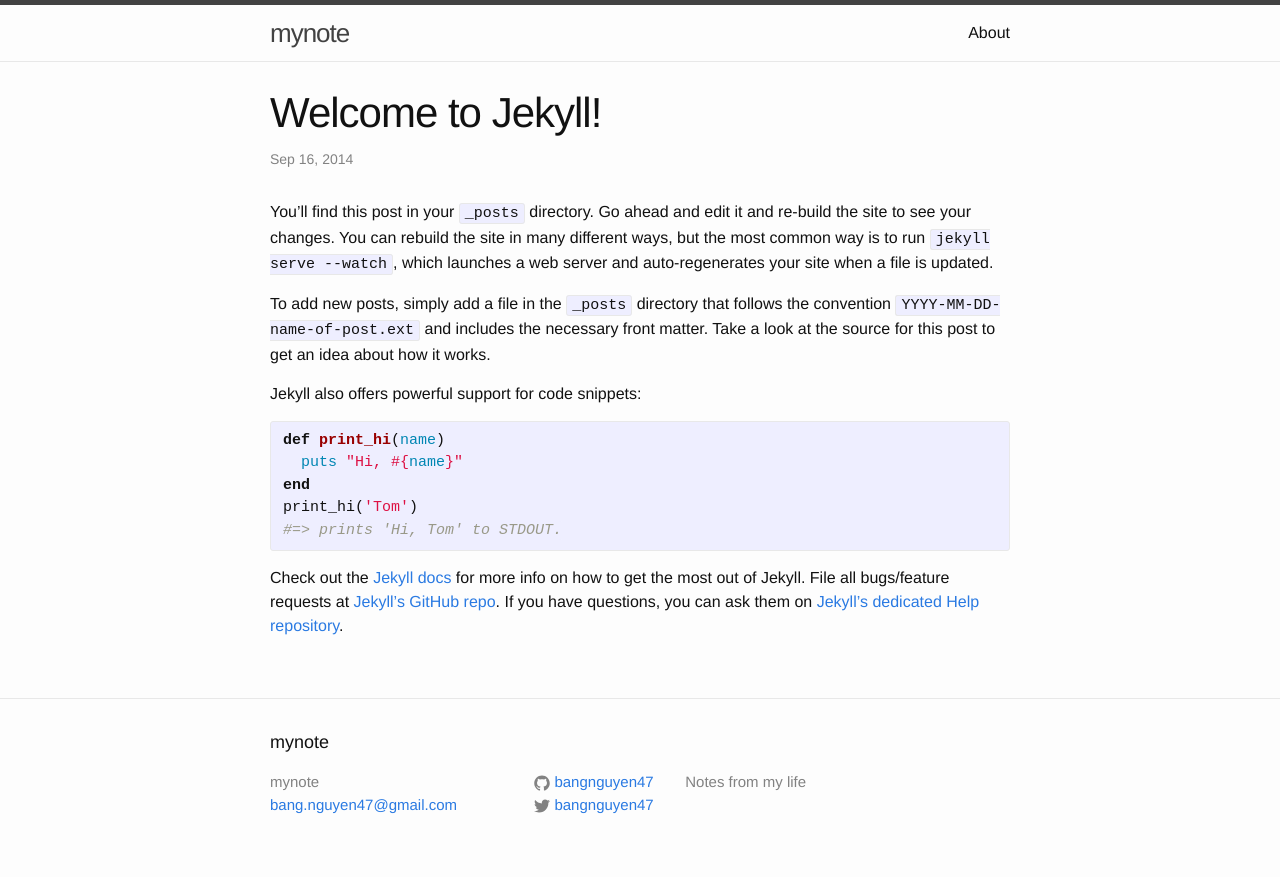
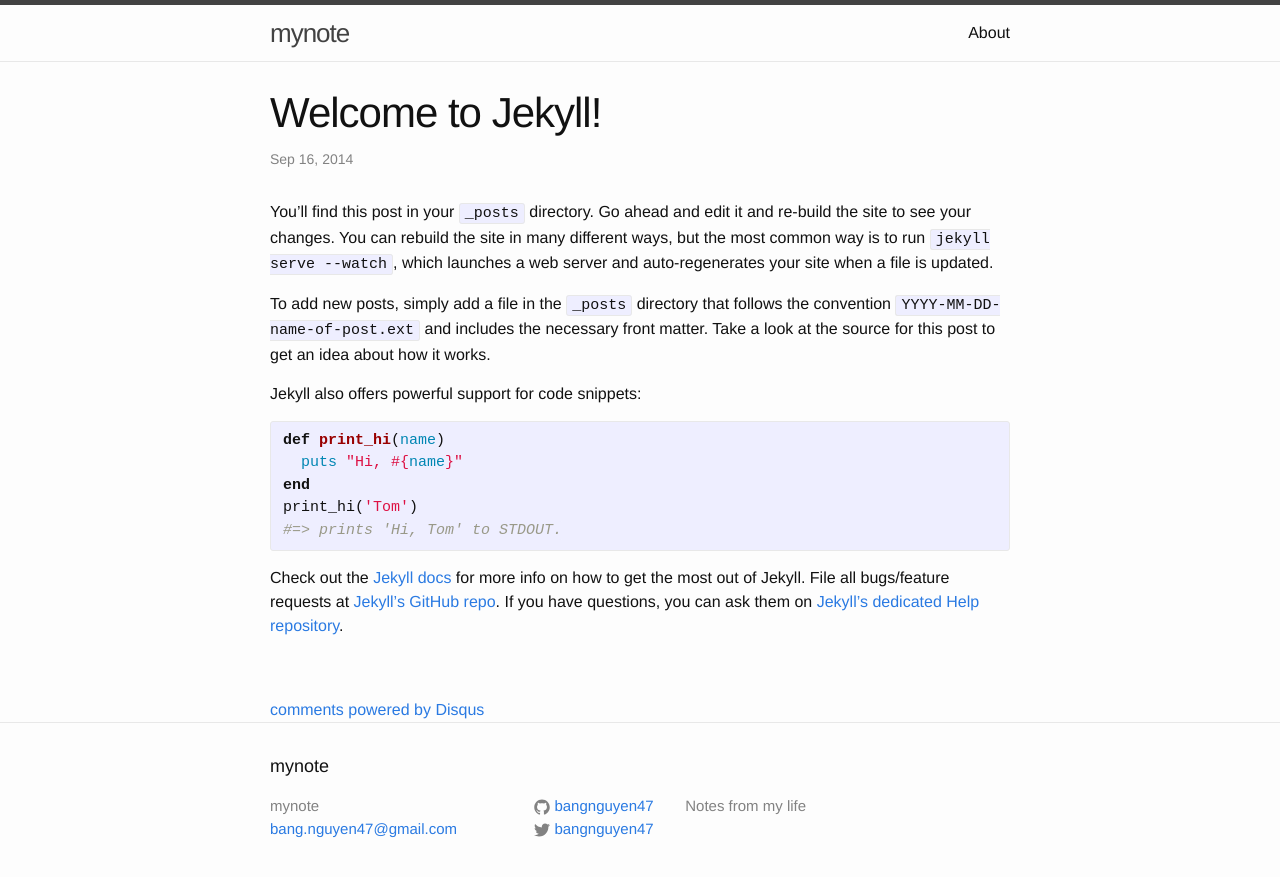
Before and after one commit to bangnguyen47/bangnguyen47.github.io, a Jekyll site: the page built from _posts/2014-09-16-welcome-to-jekyll.markdown, in a window 1280 px wide. Shown: the top 877 px of the page. Built offline with Jekyll 4.4.1, drawn with Linux system fonts in a browser that asks for light colours; comment, search, counter and statistics services are not loaded; some of the changed lines change nothing that is shown.

Commit message:
add disqus comment to blog

```diff
--- /dev/null
+++ b/_includes/comments.html
@@ -0,0 +1,17 @@
+{% if page.comments %}
+  <!-- Add Disqus comments. -->
+  <div id="disqus_thread"></div>
+  <script type="text/javascript">
+      /* * * CONFIGURATION VARIABLES: EDIT BEFORE PASTING INTO YOUR WEBPAGE * * */
+      var disqus_shortname = 'bangnguyen47'; // required: replace example with your forum shortname
+
+      /* * * DON'T EDIT BELOW THIS LINE * * */
+      (function() {
+          var dsq = document.createElement('script'); dsq.type = 'text/javascript'; dsq.async = true;
+          dsq.src = '//' + disqus_shortname + '.disqus.com/embed.js';
+          (document.getElementsByTagName('head')[0] || document.getElementsByTagName('body')[0]).appendChild(dsq);
+      })();
+  </script>
+  <noscript>Please enable JavaScript to view the <a href="http://disqus.com/?ref_noscript">comments powered by Disqus.</a></noscript>
+  <a href="http://disqus.com" class="dsq-brlink">comments powered by <span class="logo-disqus">Disqus</span></a>
+{% endif %}
--- a/_layouts/default.html
+++ b/_layouts/default.html
@@ -13,6 +13,10 @@
       </div>
     </div>
 
+    <div class="wrapper">
+      {% include comments.html %}
+    </div>
+
     {% include footer.html %}
 
   </body>
--- a/_posts/2014-09-16-welcome-to-jekyll.markdown
+++ b/_posts/2014-09-16-welcome-to-jekyll.markdown
@@ -2,7 +2,8 @@
 layout: post
 title:  "Welcome to Jekyll!"
 date:   2014-09-16 09:49:59
-categories: jekyll update
+categories: jekyll
+comments: true
 ---
 You’ll find this post in your `_posts` directory. Go ahead and edit it and re-build the site to see your changes. You can rebuild the site in many different ways, but the most common way is to run `jekyll serve --watch`, which launches a web server and auto-regenerates your site when a file is updated.
 
```
